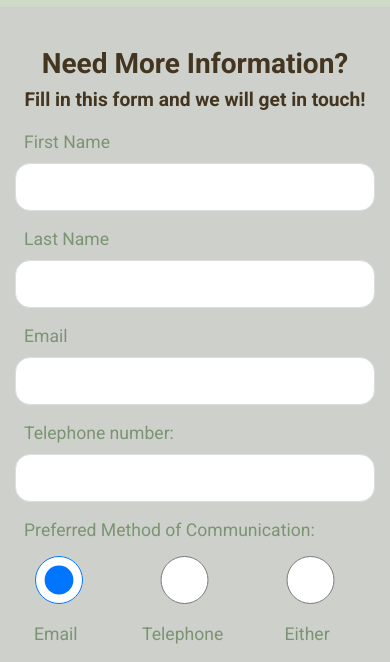
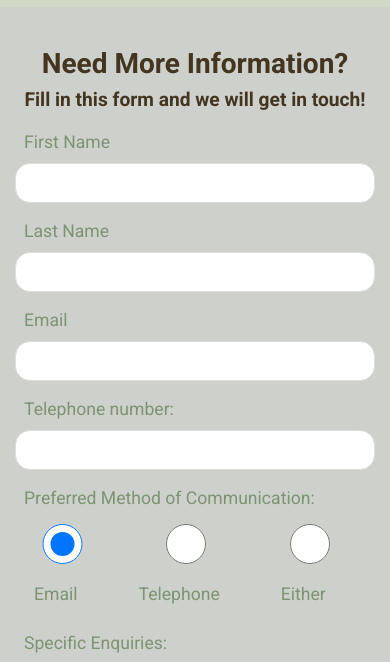
Before and after one commit to finnsterfran/Gymmies-Milestone-1-Project---Frannie-Yip, a plain HTML site: page contact.html in a window 390 px wide. Shown: the part 132-794 px from the top of the page. Drawn offline with nearby package versions, Linux system fonts and the light colour scheme.

Commit message:
fixed screen fit on 560px

```diff
--- a/assets/css/style.css
+++ b/assets/css/style.css
@@ -478,7 +478,7 @@ input {
 /* ---- Contact ---- */
 
 .form-container {
-	width: 70%;
+	width: 100%;
 	margin: 60px 200px 10px 280px;
 	border-radius: 20px;
 	padding: 40px;
@@ -730,12 +730,12 @@ input {
 	body,
 	.form-container {
 		margin: 0;
-        max-width: 560px;
+        max-width: 100%;
         padding-left: 0;
         padding-right: 0;
 	}
 	#contact-form input {
-        height: 3rem;
+        height: 2.5rem;
         border-radius: 15px;
     }
     #contact-form h4 {
@@ -748,7 +748,7 @@ input {
     }
 
 	.radio div {
-        padding-right: 30px;
+        padding-right: 20px;
         padding-left: 10px;
     }
 
```
